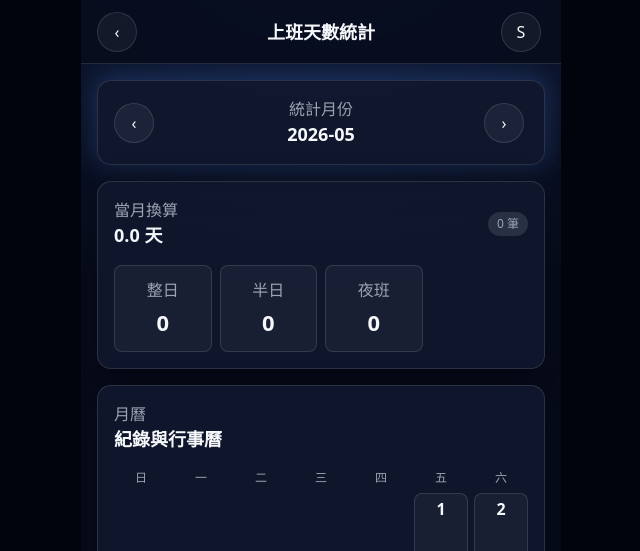
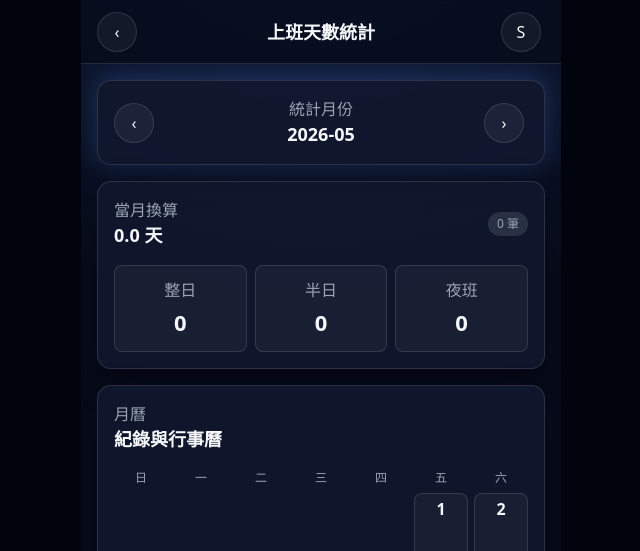
Before and after one commit to ringotom1980/workday-tracker, a PHP site: page /work-stats.php in a window 1280 px wide. Shown: the top 551 px of the page, without its empty margins (319-959 px from the left). Run offline with PHP 8.4, Linux system fonts and the light colour scheme; the visitor is signed in with stand-in values (Sample User, id 1); data that the repository does not hold is empty.

Commit message:
3卡片欄距

```diff
--- a/assets/css/08-pages.css
+++ b/assets/css/08-pages.css
@@ -110,7 +110,7 @@
 
 .summary-grid {
   display: grid;
-  grid-template-columns: repeat(4, minmax(0, 1fr));
+  grid-template-columns: repeat(auto-fit, minmax(0, 1fr));
   gap: var(--space-2);
 }
 
```
